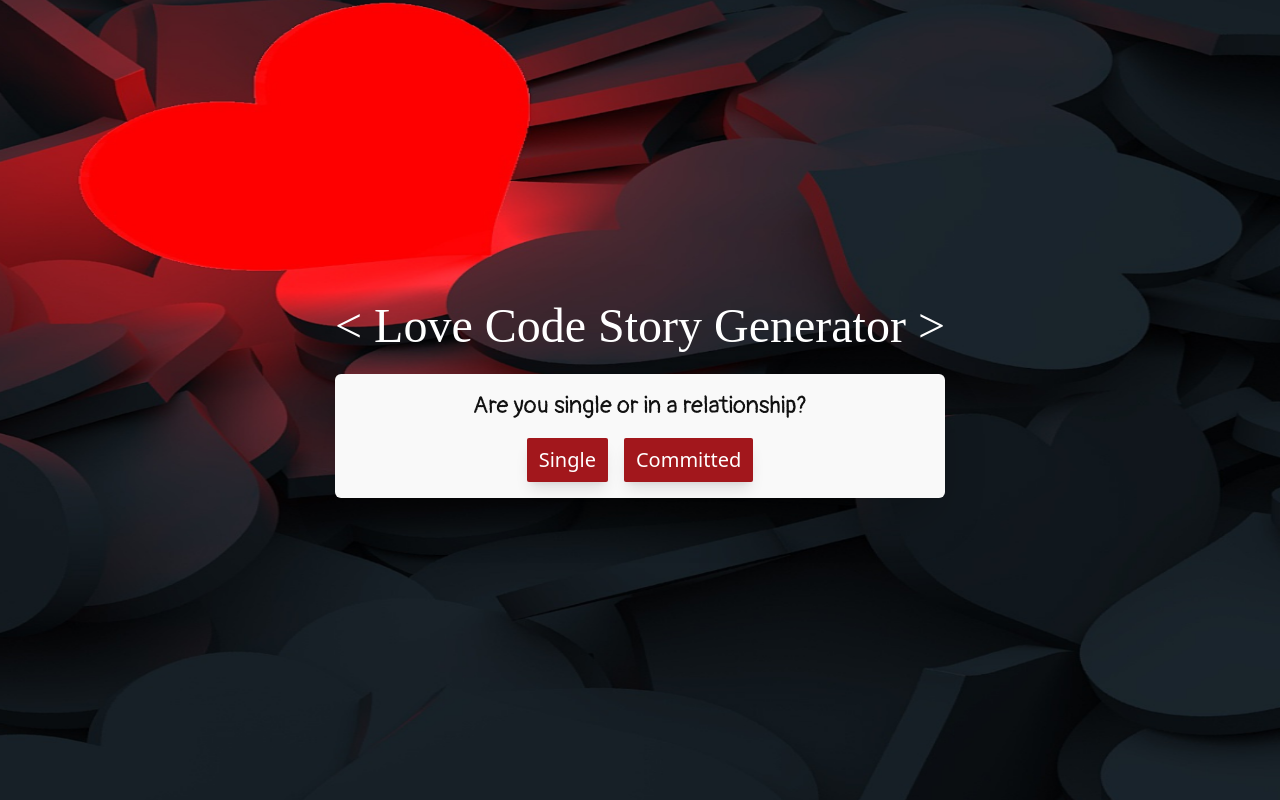
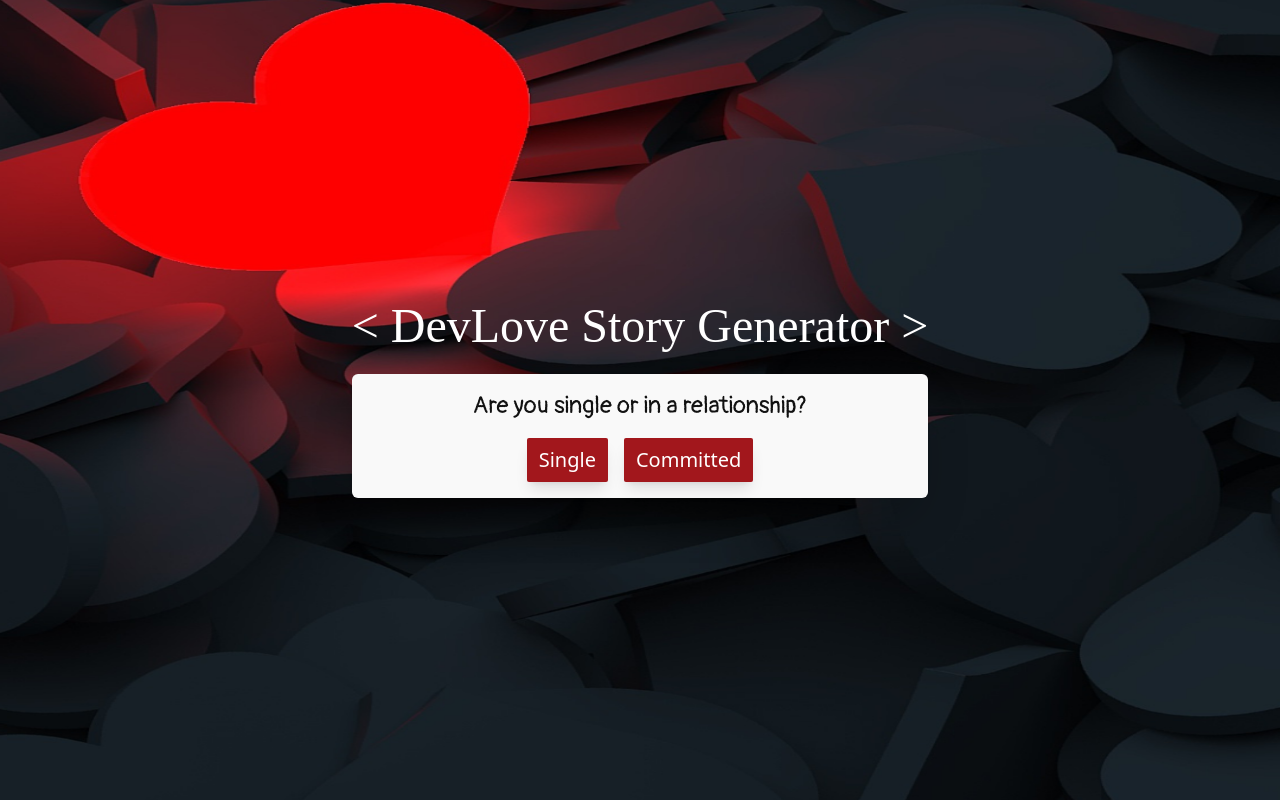
Before and after one commit to Anshika75/DevLove, a React (Vite) app: page /input in a window 1280 px wide. Built offline with nearby package versions, Linux system fonts and the light colour scheme; a web font is replaced by a local one.

Commit message:
Update input.jsx

```diff
--- a/src/pages/input.jsx
+++ b/src/pages/input.jsx
@@ -159,7 +159,7 @@ export default function Input() {
       <div className="flex flex-col justify-center items-center">
         {loveCodeStory ? (
           <div className="modal bg-[#f9f9f9] relative shadow-2xl flex flex-col justify-center items-center rounded-md p-4 mt-4">
-            <h2 className='chip text-3xl lg:text-5xl mb-6 text-[#A2171C]'>Your Love Code Story:</h2>
+            <h2 className='chip text-3xl lg:text-5xl mb-6 text-[#A2171C]'>Your DevLove Story:</h2>
             <p className='pang text-[#111] flex flex-col text-2xl w-full max-w-[90vw]'>{loveCodeStory}</p>
             <button
               onClick={handleReset}
@@ -170,7 +170,7 @@ export default function Input() {
           </div>
         ) : (
           <div>
-            <h1 className='chip text-3xl text-center lg:text-5xl mb-6'>&lt; Love Code Story Generator &gt;</h1>
+            <h1 className='chip text-3xl text-center lg:text-5xl mb-6'>&lt; DevLove Story Generator &gt;</h1>
             <div className="modal bg-[#f9f9f9] shadow-2xl flex flex-col justify-center items-center rounded-md p-4 mt-4">{renderStepContent()}</div>
           </div>
         )}
```
